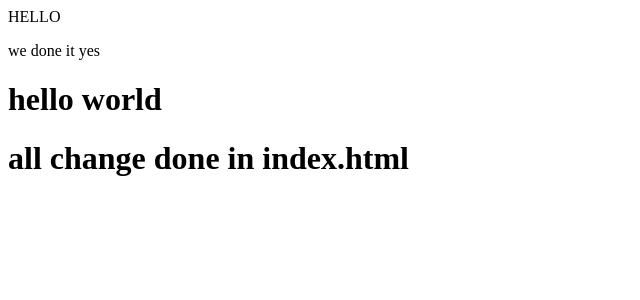
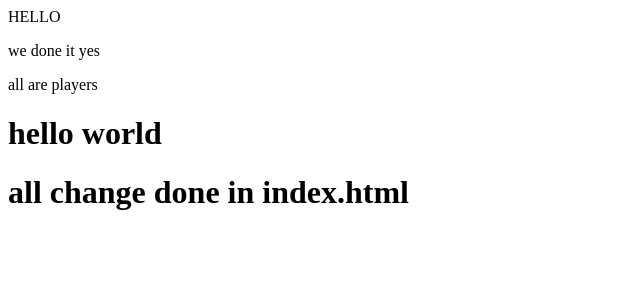
Before and after one commit to BABARSHAH786/foodwagon-reactt, a React (Vite) app: page / in a window 1280 px wide. Shown: the top 300 px of the page, without its empty margins (0-640 px from the left). Built offline with nearby package versions, Linux system fonts and the light colour scheme.

Commit message:
save changes new ad gq

```diff
--- a/src/App.jsx
+++ b/src/App.jsx
@@ -18,6 +18,7 @@ export default function Apps(){
     return(
         <div>HELLO
             <p>we done it yes</p>
+            <p>all are players</p>
             {/* <Header /> */}
         </div>
     )
```
